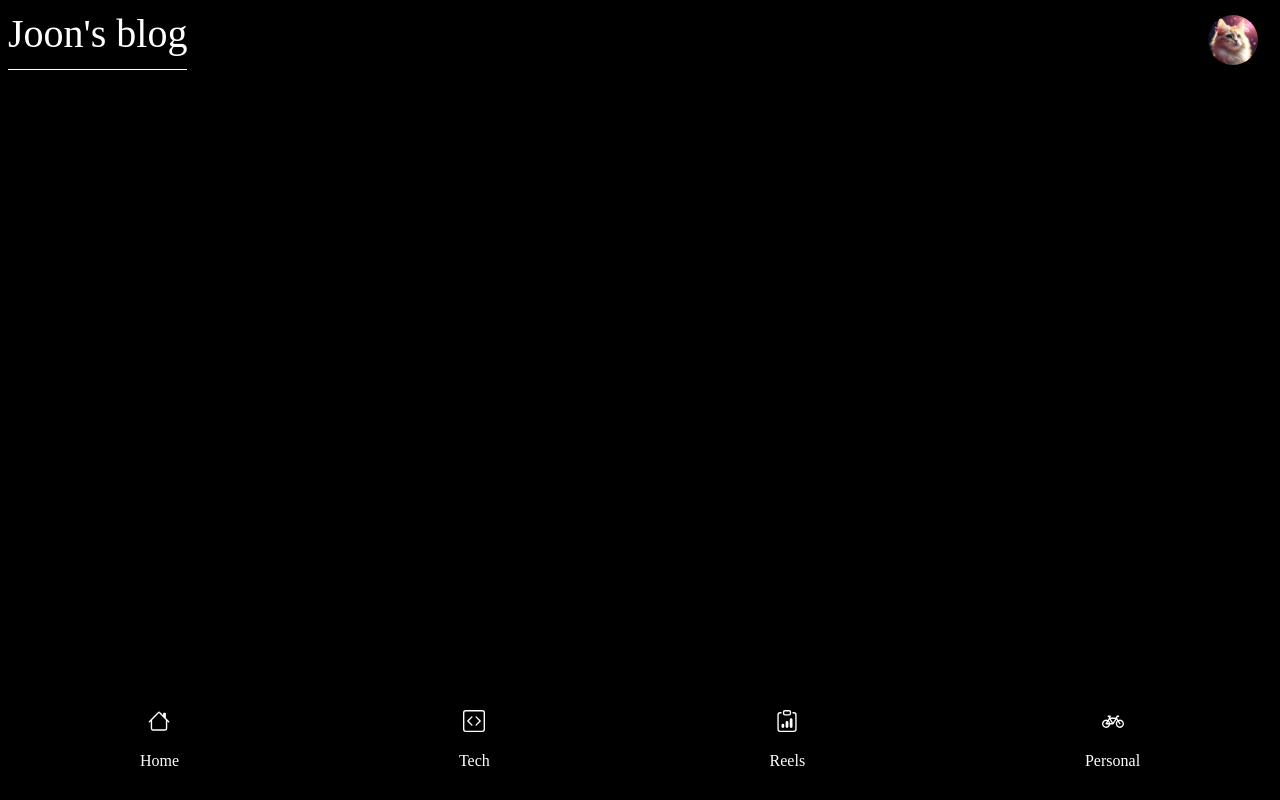
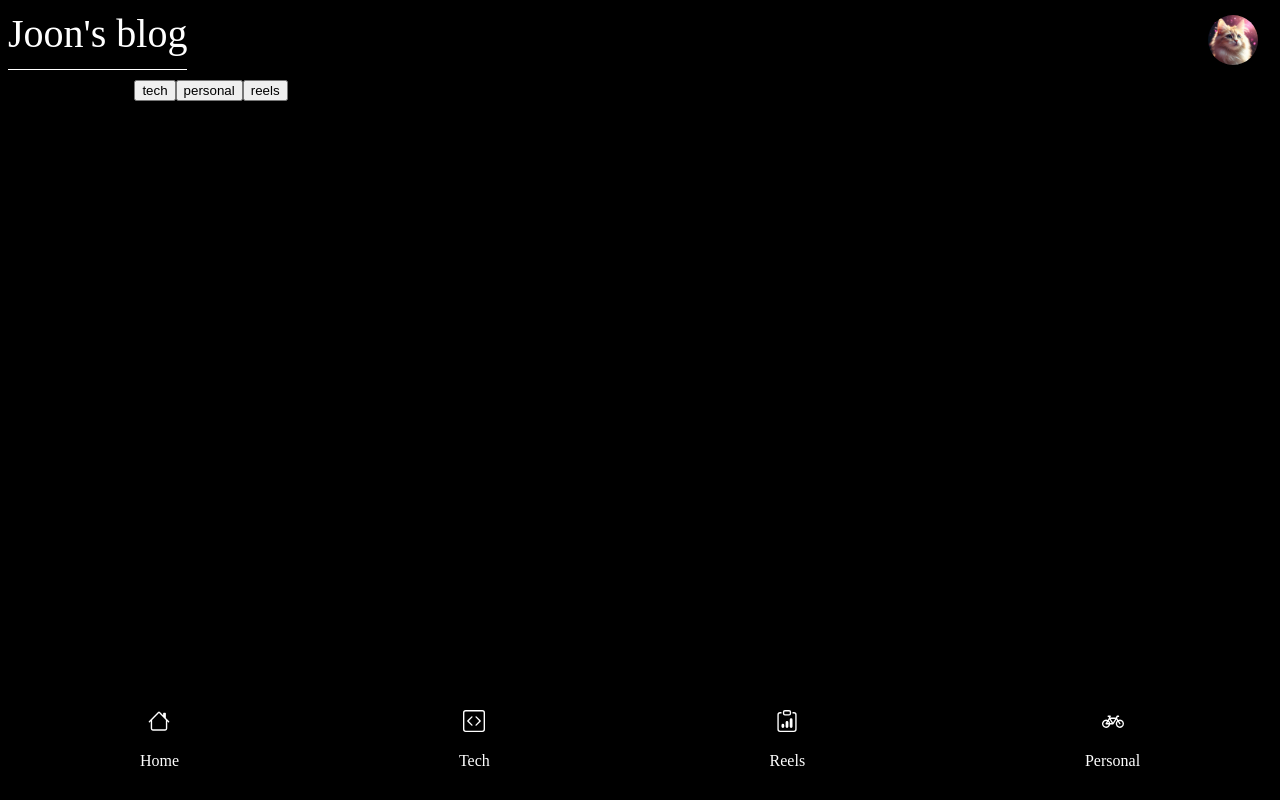
Before and after one commit to joonmoogo/SSR-boost-performance, a Next.js app: page /write in a window 1280 px wide. Built offline with nearby package versions, Linux system fonts and the light colour scheme.

Commit message:
writeContext

```diff
--- /dev/null
+++ b/src/app/components/ButtonGroup.tsx
@@ -0,0 +1,21 @@
+import config from "../config/config";
+import { WriteStateProvider, useWriteState } from "../util/writeContext";
+
+export default function ButtonGroup() {
+    const { changeWriteState } = useWriteState();
+    return (
+        <>
+            <div className="button-group">
+                <button type="button" onClick={() => { changeWriteState('tech') }}>
+                    tech
+                </button>
+                <button type="button" onClick={() => { changeWriteState('personal') }}>
+                    personal
+                </button>
+                <button type="button" onClick={() => { changeWriteState('reels') }}>
+                    reels
+                </button>
+            </div>
+        </>
+    )
+}
--- /dev/null
+++ b/src/app/components/PersonalWriteForm.tsx
@@ -0,0 +1,5 @@
+export default function PersonalWriteForm() {
+    return (
+        <div>Personal</div>
+    )
+}
--- /dev/null
+++ b/src/app/components/ReelsWriteForm.tsx
@@ -0,0 +1,5 @@
+export default function ReelsWriteForm() {
+    return (
+        <div>reels</div>
+    )
+}
--- /dev/null
+++ b/src/app/components/TechWriteForm.tsx
@@ -0,0 +1,5 @@
+export default function TechWriteForm() {
+    return (
+        <div>Tech</div>
+    )
+}
--- /dev/null
+++ b/src/app/styles/buttonGroup.css
@@ -0,0 +1,3 @@
+.button-group{
+    display: flex;
+}
--- /dev/null
+++ b/src/app/util/writeContext.tsx
@@ -0,0 +1,31 @@
+import { ReactNode, createContext, useContext, useState } from "react";
+
+interface WriteState {
+    writeState: string,
+    changeWriteState: (value:string) => void;
+}
+
+const WriteStateContext = createContext<WriteState | undefined>(undefined);
+
+
+export const WriteStateProvider: React.FC<{children:ReactNode}> = ({ children }) => {
+    const [writeState, setWriteState] = useState('');
+
+    const changeWriteState = (value:string) : void => {
+        setWriteState(value)
+    }
+
+    return (
+        <WriteStateContext.Provider value={{ writeState, changeWriteState }}>
+            {children}
+        </WriteStateContext.Provider>
+    )
+}
+
+export const useWriteState = ()=>{
+    const context = useContext(WriteStateContext);
+    if(!context){
+        throw new Error("no context");
+    }
+    return context
+}
--- a/src/app/write/page.tsx
+++ b/src/app/write/page.tsx
@@ -1,7 +1,29 @@
+"use client"
+import { useState } from 'react'
+import ButtonGroup from '../components/ButtonGroup'
 import '../globals.css'
+import PersonalWriteForm from '../components/PersonalWriteForm';
+import ReelsWriteForm from '../components/ReelsWriteForm';
+import TechWriteForm from '../components/TechWriteForm';
+import { WriteStateProvider, useWriteState } from '../util/writeContext';
 export default function Write() {
+
+    return (
+        <WriteStateProvider>
+            <WriteContent />
+        </WriteStateProvider>
+    )
+}
+
+function WriteContent() {
+    const { writeState } = useWriteState();
+
     return (
         <div className="main-page">
+            <ButtonGroup/>
+            {writeState==='tech'?<TechWriteForm/>:null}
+            {writeState==='reels'?<ReelsWriteForm/>:null}
+            {writeState==='personal'?<PersonalWriteForm/>:null}
         </div>
     )
 }
```
Also changed, not shown: src/app/styles/reelsWrite.css (added).
